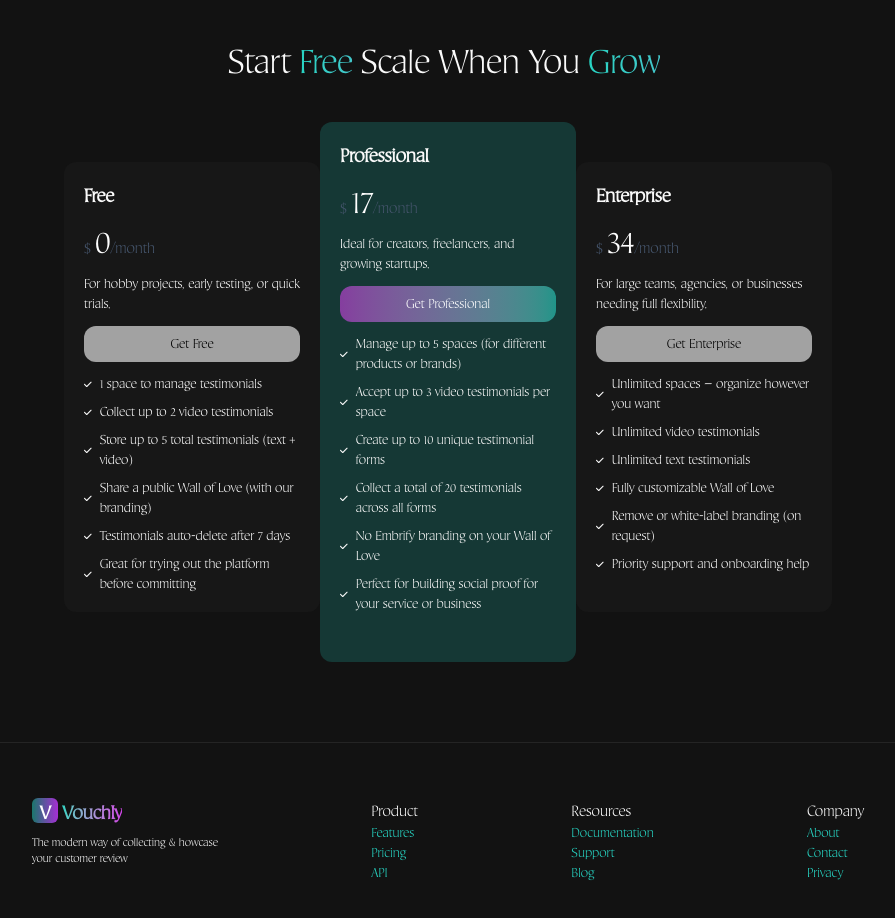
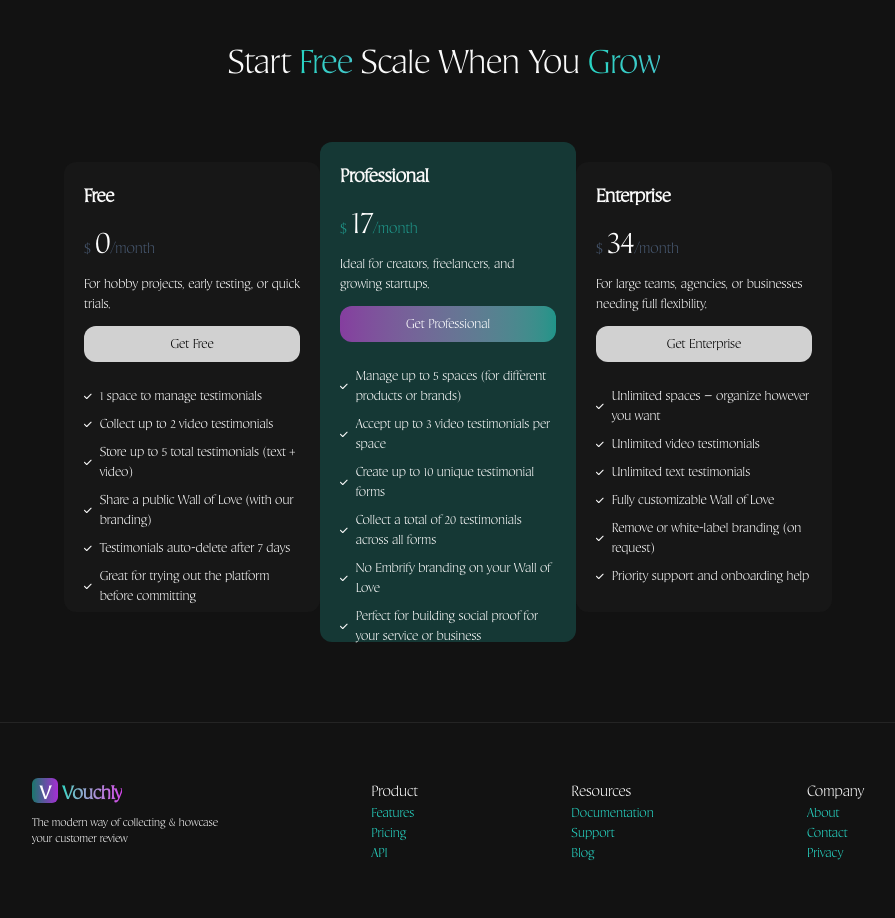
Before and after one commit to kakotyanimesh/Vouchly, a Next.js app: page / in a window 1280 px wide. Shown: the part 2240-3158 px from the top of the page, without its empty margins (192-1087 px from the left). Built offline with nearby package versions, Linux system fonts and the light colour scheme; no server answers.

Commit message:
fix : height & margin fix of pricing cards

```diff
--- a/src/components/landingpage/pricingdiv.tsx
+++ b/src/components/landingpage/pricingdiv.tsx
@@ -11,7 +11,7 @@ export const PricingDiv = () => {
 				Scale When You
 				<GradientText className=" mx-2">Grow</GradientText>
 			</h1>
-			<PricingSection className="xl:mx-44 gap-4 lg:gap-0"/>
+			<PricingSection className="xl:mx-44 gap-3 md:gap-0"/>
 		</div>
 	);
 };
--- a/src/components/ui/button.tsx
+++ b/src/components/ui/button.tsx
@@ -9,7 +9,7 @@ const ButtonVariants = cva(
 	{
 		variants: {
 			variant: {
-				primary: "bg-[hsl(var(--pure-white))]/60 text-black hover:shadow-[0px_0px_6px_1px_#e2e8f0]",
+				primary: "bg-[hsl(var(--pure-white))]/80 text-black hover:shadow-[0px_0px_6px_1px_#e2e8f0]",
 				secondary:
 					"bg-gradient-to-r from-[hsl(var(--tertiary))]/60 to-[hsl(var(--primary))]/60 text-white hover:shadow-[0px_0px_4px_1px_#f687b3]",
 				transparent:
--- a/src/components/ui/newPricingcard.tsx
+++ b/src/components/ui/newPricingcard.tsx
@@ -28,16 +28,16 @@ export const NewPricingCard: React.FC<newPricingCardProps> = ({
 	return (
 		<Card
 			className={cn(
-				"px-5 py-5 space-y-3 border-0 text-left",
+				"px-5 py-5 md:space-y-3 space-y-1 border-0 text-left",
 				className,
 				title === "Professional"
-					? "lg:-mt-10 md:-mt-5 lg:h-[540px] bg-[hsl(var(--primary))]/20 "
+					? "lg:-mt-5 md:-mt-5 lg:h-[500px] bg-[hsl(var(--primary))]/20 "
 					: "md:h-[520px] lg:h-[450px]",
 			)}
 			{...props}
 		>
 			<h1 className="font-semibold text-xl">{title}</h1>
-			<h1 className="text-slate-600">
+            <h1 className={cn(title === "Professional" ? "text-[hsl(var(--primary))]/60" : "text-slate-600")}>
 				$ <span className="text-4xl text-white">{price}</span>
 				/month
 			</h1>
@@ -54,7 +54,7 @@ export const NewPricingCard: React.FC<newPricingCardProps> = ({
 			>
 				Get {title}
 			</Button>
-			<div className="space-y-2">
+			<div className="space-y-2 mt-3">
 				{features.map((f, k) => (
 					<h1
 						key={k}
```
